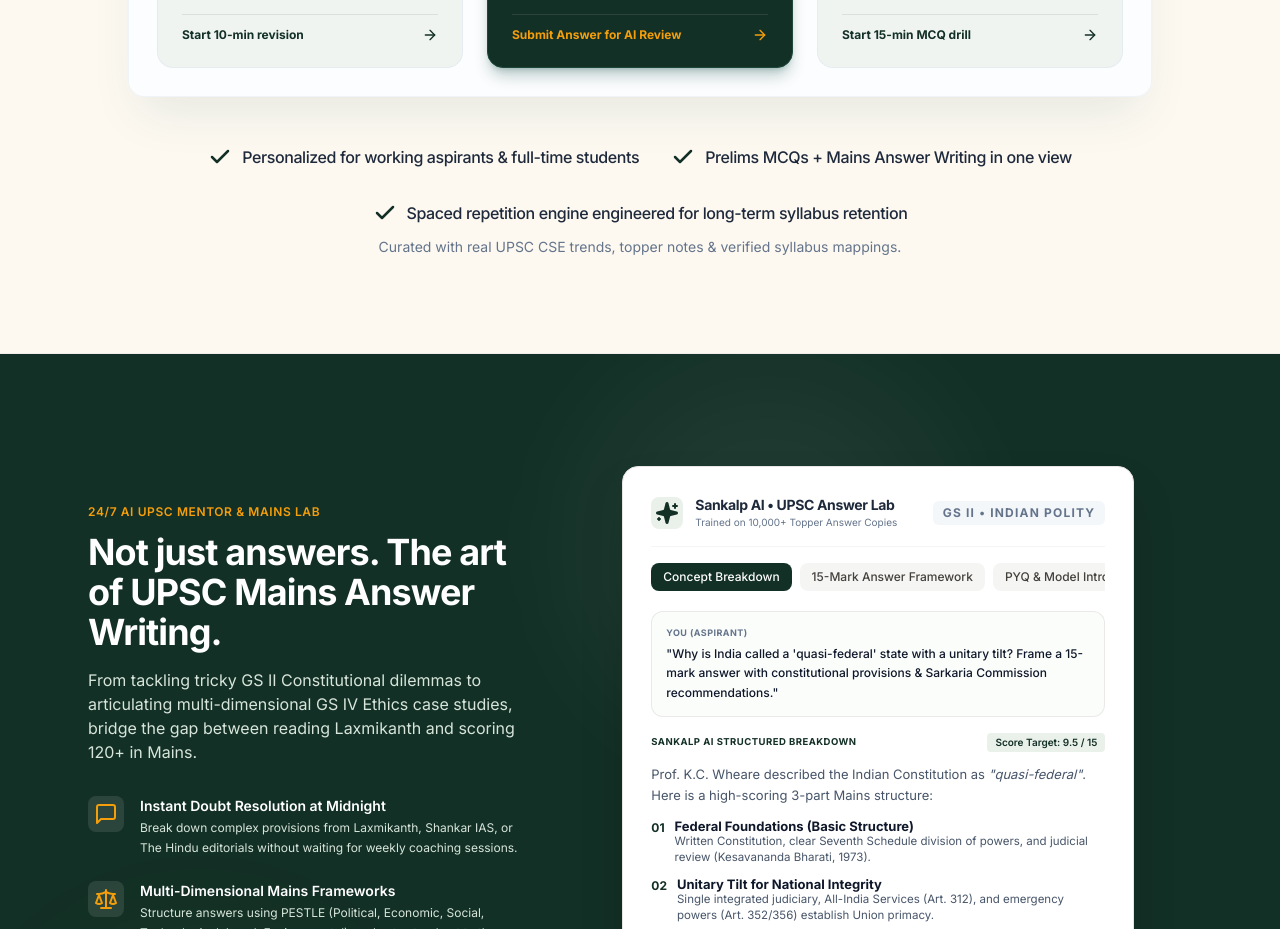
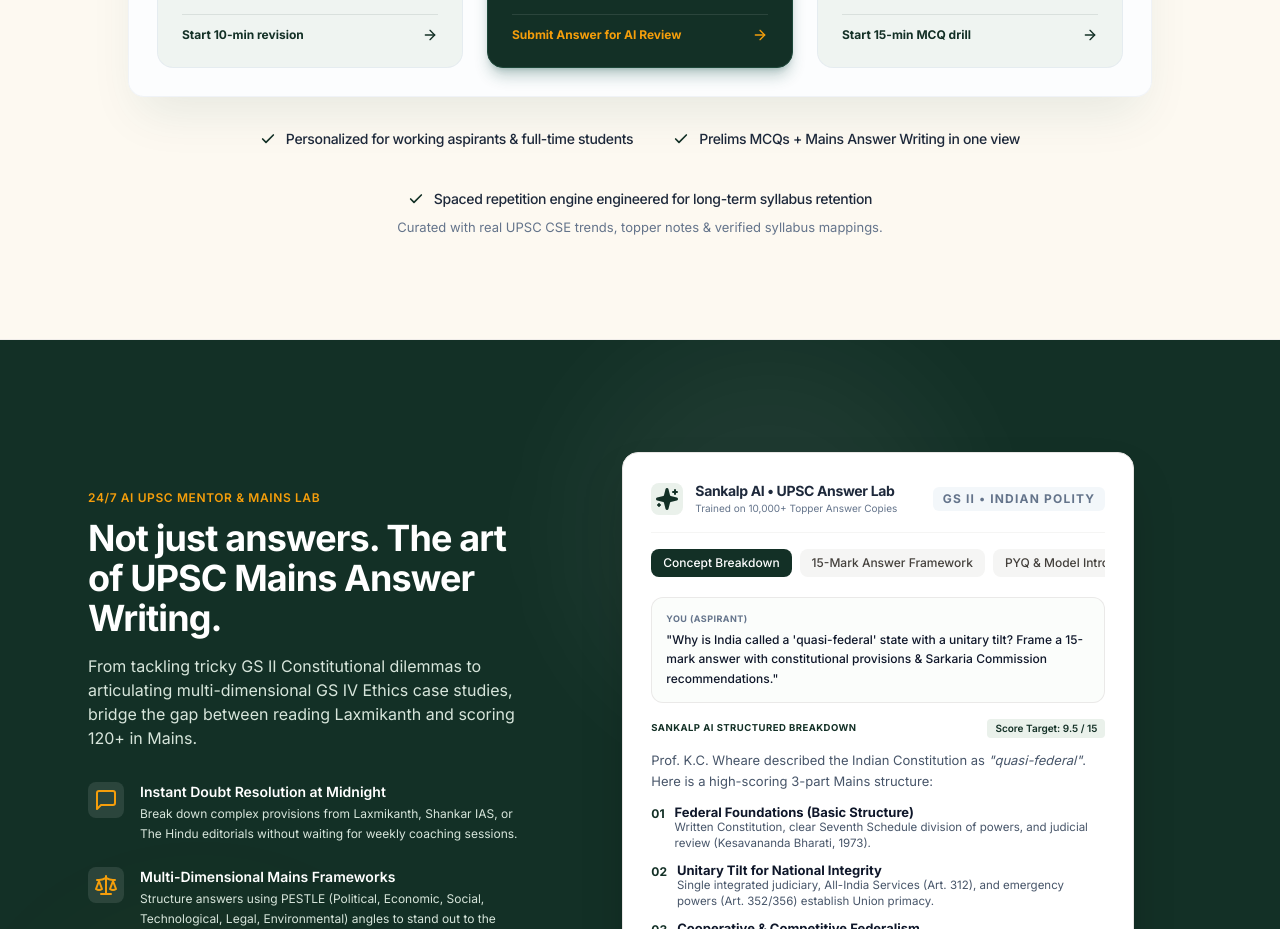
Before and after one commit to Farhaan-Coder/UPSC_WEBPAGE_UPDATED, a React (Vite) app: page / in a window 1280 px wide. Shown: the part 3480-4409 px from the top of the page. Built offline with nearby package versions, Linux system fonts and the light colour scheme; a web font is replaced by a local one.

Commit message:
refactor: consolidate feature highlight checkmarks into compact single-row horizontal layout

```diff
--- a/src/components/DashboardPreview.jsx
+++ b/src/components/DashboardPreview.jsx
@@ -382,30 +382,32 @@
         </div>
       </div>
 
-        {/* Feature Highlights */}
-        <div className="flex flex-wrap items-center justify-center gap-6 sm:gap-8 mt-12 mb-3">
+        {/* Consolidated Compact Feature Highlights */}
+        <div className="mt-6 md:mt-8 mb-2">
+          <div className="flex flex-col md:flex-row flex-wrap justify-center items-center gap-5 sm:gap-6 md:gap-10">
             <div className="flex items-center gap-2.5">
-            <Check className="w-4.5 h-4.5 text-[#133026] stroke-[2.5] shrink-0" />
-            <span className="font-sans font-medium text-[15px] sm:text-base text-slate-800 tracking-tight">
+              <Check className="w-4 h-4 text-[#133026] stroke-[2.5] shrink-0" />
+              <span className="font-sans font-medium text-xs sm:text-[13px] lg:text-sm text-slate-800 tracking-tight whitespace-normal md:whitespace-nowrap">
                 Personalized for working aspirants & full-time students
               </span>
             </div>
             <div className="flex items-center gap-2.5">
-            <Check className="w-4.5 h-4.5 text-[#133026] stroke-[2.5] shrink-0" />
-            <span className="font-sans font-medium text-[15px] sm:text-base text-slate-800 tracking-tight">
+              <Check className="w-4 h-4 text-[#133026] stroke-[2.5] shrink-0" />
+              <span className="font-sans font-medium text-xs sm:text-[13px] lg:text-sm text-slate-800 tracking-tight whitespace-normal md:whitespace-nowrap">
                 Prelims MCQs + Mains Answer Writing in one view
               </span>
             </div>
             <div className="flex items-center gap-2.5">
-            <Check className="w-4.5 h-4.5 text-[#133026] stroke-[2.5] shrink-0" />
-            <span className="font-sans font-medium text-[15px] sm:text-base text-slate-800 tracking-tight">
+              <Check className="w-4 h-4 text-[#133026] stroke-[2.5] shrink-0" />
+              <span className="font-sans font-medium text-xs sm:text-[13px] lg:text-sm text-slate-800 tracking-tight whitespace-normal md:whitespace-nowrap">
                 Spaced repetition engine engineered for long-term syllabus retention
               </span>
             </div>
           </div>
 
-        <div className="text-sm text-slate-500 mt-2 text-center font-normal">
+          <div className="text-xs sm:text-[13px] text-slate-500 mt-2.5 text-center font-normal">
             Curated with real UPSC CSE trends, topper notes & verified syllabus mappings.
+          </div>
         </div>
 
       </div>
```
Lines whose indentation alone changed are shown as unchanged.
